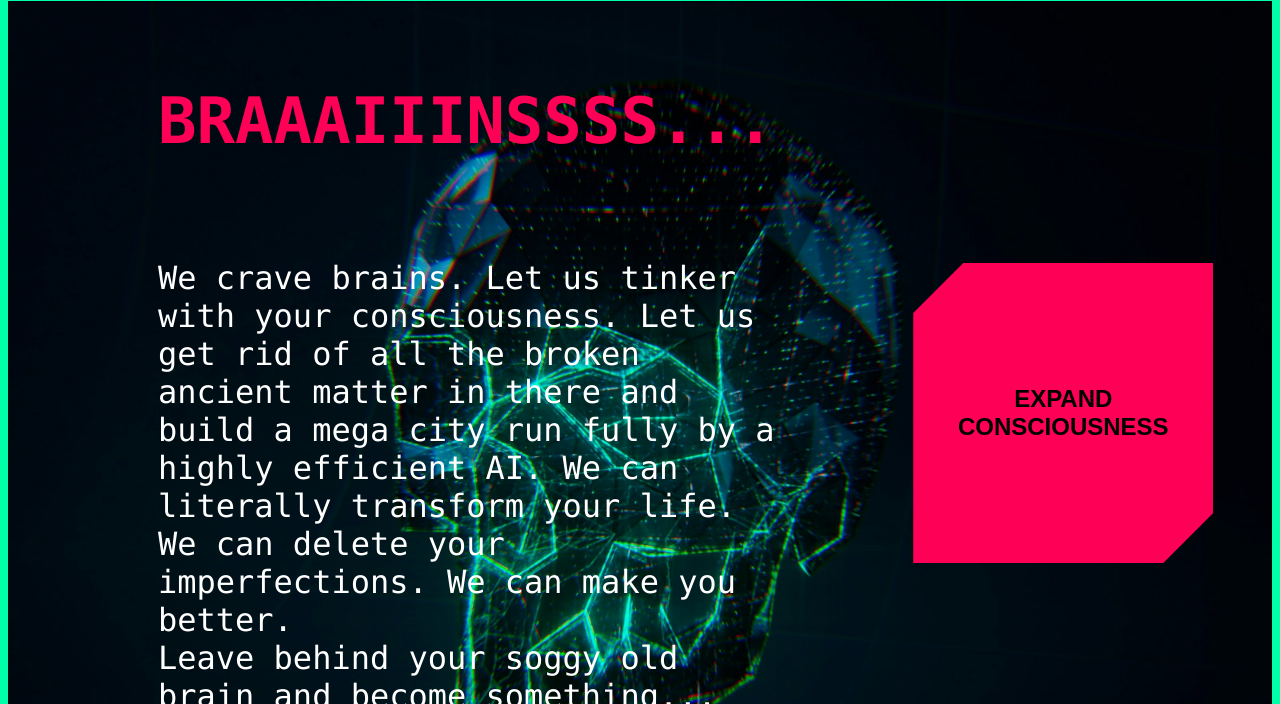
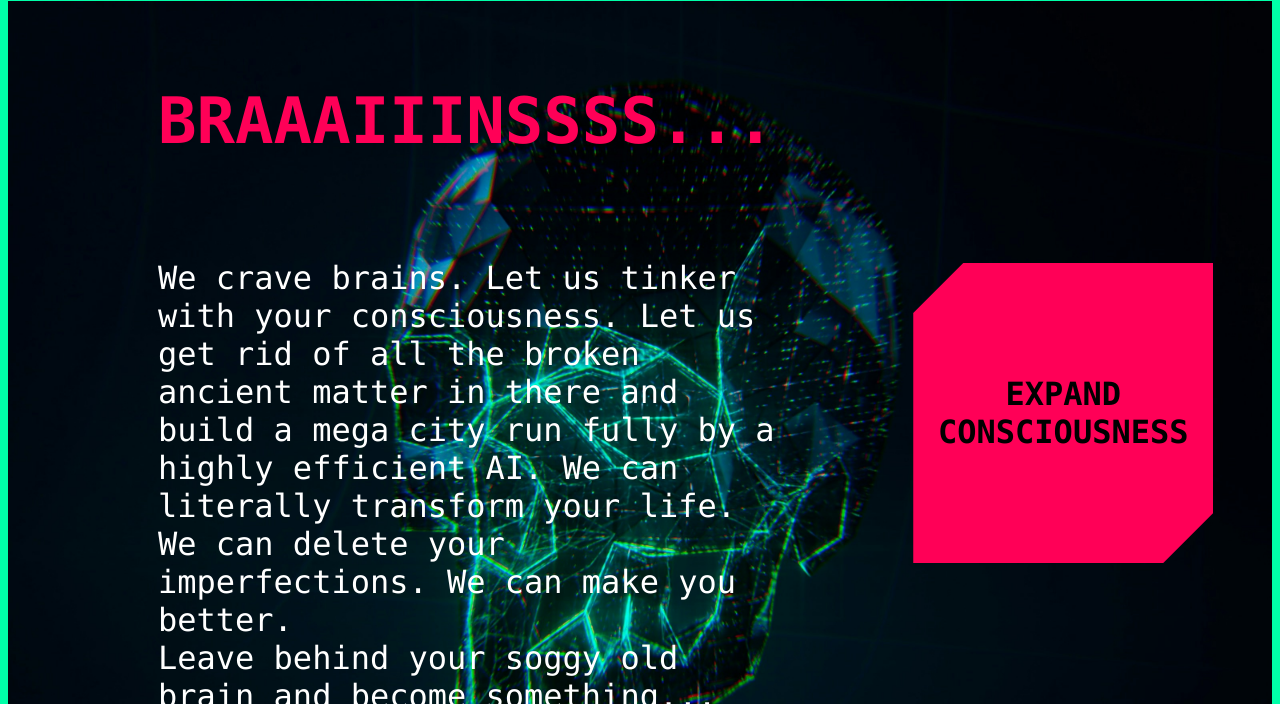
Before and after one commit to Saahil-Shahzad/nEUrolith, a plain HTML site: page index.html in a window 1280 px wide. Shown: the part 96-800 px from the top of the page. Drawn offline with Linux system fonts and the light colour scheme.

Commit message:
fix hero section button

```diff
--- a/css/styles.css
+++ b/css/styles.css
@@ -106,9 +106,12 @@ body {
     grid-row: 2 / 3;
 }
 
-.heroSection button {
+.ctaButton {
     color: #000000;
     text-align: center;
+    text-decoration: none;
+    display: grid;
+    place-items: center;
     background-color: #FF0057;
     height: 300px;
     width: 300px;
@@ -118,13 +121,13 @@ body {
             calc(100% - 50px) 100%,
             0 100%,
             0 50px);
-    font-size: 1.5rem;
-    font-weight: bold;
+    font-size: 2rem;
+    font-weight: bolder;
     border: none;
     transition: background-color 0.3s ease;
 }
 
-.heroSection button:hover {
+.ctaButton:hover {
     background-color: #00FFA8;
 }
 
--- a/index.html
+++ b/index.html
@@ -36,11 +36,11 @@
           human.
         </p>
       </div>
-      <button class="ctaButton">
+      <a href="#services" class="ctaButton">
         EXPAND
         <br />
         CONSCIOUSNESS
-      </button>
+      </a>
     </div>
     <div class="servicesContainer" id="services">
       <h2>Our Services</h2>
```
